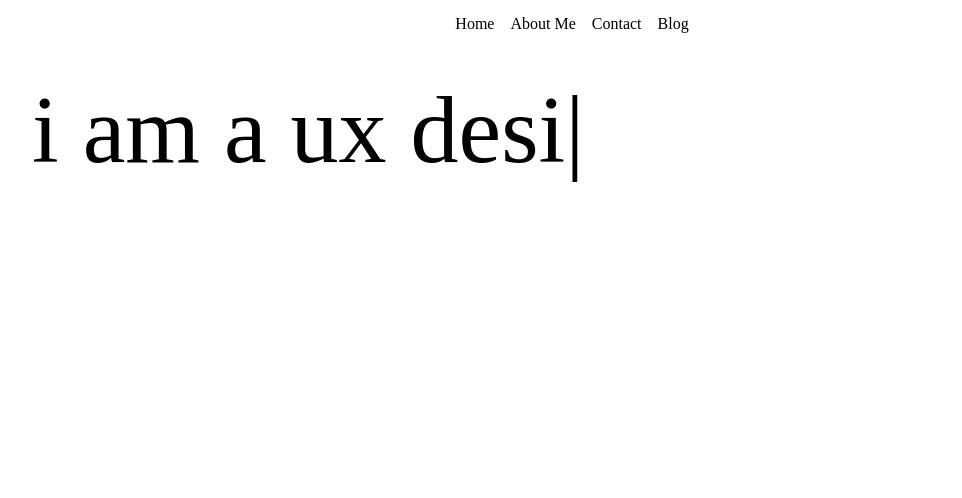
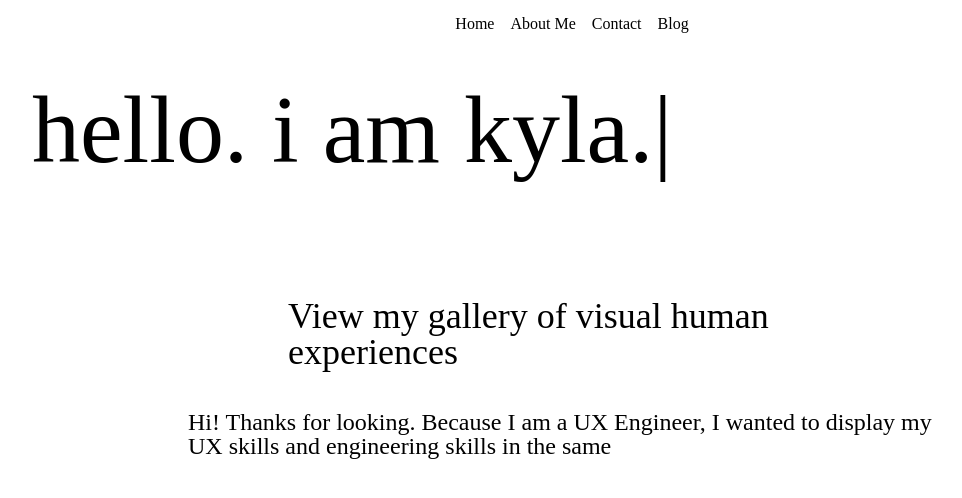
Before and after one commit to Koyamot/portfolio, a React (Create React App) app: page / in a window 1280 px wide. Shown: the top 498 px of the page, without its empty margins (68-1030 px from the left). Built offline with nearby package versions, Linux system fonts and the light colour scheme; no server answers.

Commit message:
Get portfolio prepped for queries.

```diff
--- /dev/null
+++ b/src/components/common/Portfolio.js
@@ -0,0 +1,13 @@
+import React from "react";
+
+const Portfolio = () => {
+  return (
+    <div className="portfolio_container">
+      <h1 className="portfolio_h1">View my gallery of visual human experiences</h1>
+      <h4>Hi! Thanks for looking. Because I am a UX Engineer, I wanted to display my UX skills and engineering skills in the same </h4>
+
+    </div>
+  );
+};
+
+export default Portfolio;
--- a/src/components/common/index.js
+++ b/src/components/common/index.js
@@ -1,3 +1,4 @@
 export { default as Header } from './Header';
 export { default as Post } from './Post';
 export { default as Avatar } from './Avatar';
+export { default as Portfolio } from './Portfolio';
--- a/src/components/index.js
+++ b/src/components/index.js
@@ -1,2 +1,2 @@
 export { About, Contact, Landing, Blog } from './pages'
-export { Header } from './common'
+export { Header, Portfolio } from './common'
--- a/src/components/pages/Blog.js
+++ b/src/components/pages/Blog.js
@@ -24,7 +24,7 @@ const Blog = () => {
     const avatar = data.avatar
 
   return (
-    <div>
+    <div className="blog_container">
       <Avatar avatar={avatar}/>
       <Post />
     </div>
--- a/src/components/pages/Landing.js
+++ b/src/components/pages/Landing.js
@@ -1,4 +1,6 @@
 import React, { useState, useEffect } from "react";
+import { Portfolio } from "../common";
+
 
 const Landing = () => {
   const [index, setIndex] = useState(0);
@@ -6,37 +8,18 @@ const Landing = () => {
   const [blink, setBlink] = useState(true);
   const [reverse, setReverse] = useState(false);
 
-    console.log("This is subIndex", subIndex);
-    console.log("This is index", index);
-    console.log("Reverse ", reverse);
-
   // typeWriter
   useEffect(() => {
-      if (index === words.length) {
-        setIndex(0)
-      }
+    if (index === words.length - 1 && subIndex === words[index].length + 1)
+      return;
 
-      if (index === words.length - 1 && subIndex === words[index].length + 1) {
-        setReverse(true);
-        const timeout3 = setTimeout(() => {
-          setSubIndex((prev) => prev + (reverse ? -1 : 1));
-        }, 100);
-        return () => {
-          clearTimeout(timeout3);
-        };
-      }
-
-      if (index !== words.length - 1 && !reverse) {
-        if (index === words.length) {
-          setIndex(0);
-          const timeout4 = setTimeout(() => {
-            setSubIndex((prev) => prev + (reverse ? -1 : 1));
-          }, 100);
-          return () => clearTimeout(timeout4);
-        } else if (subIndex === words[index].length + 1) {
+    if (
+      subIndex === words[index].length + 1 &&
+      index !== words.length - 1 &&
+      !reverse
+    ) {
       setReverse(true);
       return;
-        }
     }
 
     if (subIndex === 0 && reverse) {
@@ -47,7 +30,7 @@ const Landing = () => {
 
     const timeout = setTimeout(() => {
       setSubIndex((prev) => prev + (reverse ? -1 : 1));
-      }, 100);
+    }, Math.max(reverse ? 75 : subIndex === words[index].length ? 1000 : 150, parseInt(Math.random() * 350)));
 
     return () => clearTimeout(timeout);
   }, [subIndex, index, reverse]);
@@ -62,20 +45,18 @@ const Landing = () => {
 
   const words = [
     "hello. i am kyla.",
-      "i am a ux designer.",
-      "and a web developer.",
-      "i like to solve problems.",
-      "i think about human interaction",
-      "let's connect.",
+    "i am a ux engineer.",
+    "i think about human interaction.",
+    "if you want to know more, let's connect.",
   ];
 
   return (
     <div className="landing">
-      {index === words.length ? (
-        <h1>{`${words[0].substring(0, subIndex)}${blink ? "|" : ""}`}</h1>
-      ) : (
       <h1>{`${words[index].substring(0, subIndex)}${blink ? "|" : ""}`}</h1>
-      )}
+      {/* {index === words.length - 1 && subIndex === words[3].length + 1 ? (
+        <Portfolio />
+      ) : null} */}
+      <Portfolio />
     </div>
   );
 };
--- a/src/styles/common/Avatar.scss
+++ b/src/styles/common/Avatar.scss
@@ -3,7 +3,7 @@
     flex-direction: row;
     align-items: center;
 .avatar {
-    width: 5rem;
+    width: 3.2rem;
     border-radius: 50%;
     margin-right: 1.6rem;
 }
--- /dev/null
+++ b/src/styles/common/Portfolio.scss
@@ -0,0 +1,11 @@
+.portfolio_container {
+    width: 60%;
+    margin: 12rem auto 0 auto;
+    .portfolio_h1 {
+        font-size: 3.6rem;
+        margin: 0 10rem 4rem 10rem;
+    }
+    h4 {
+        font-size: 2.4rem;
+    }
+}
--- a/src/styles/index.scss
+++ b/src/styles/index.scss
@@ -7,7 +7,9 @@
 /**import common **/
 @import './common/Header.scss';
 @import './common/Avatar.scss';
+@import './common/Portfolio.scss';
 
 /**import pages **/
 @import "./pages/App.scss";
-@import "./pages/Landing.scss"
+@import "./pages/Landing.scss";
+@import "./pages/Blog.scss";
--- /dev/null
+++ b/src/styles/pages/Blog.scss
@@ -0,0 +1,8 @@
+.blog_container {
+  margin: 12rem auto 0 auto;
+  width: 60%;
+  display: flex;
+  flex-direction: column;
+  justify-content: center;
+
+}
```
Lines whose indentation alone changed are shown as unchanged.
